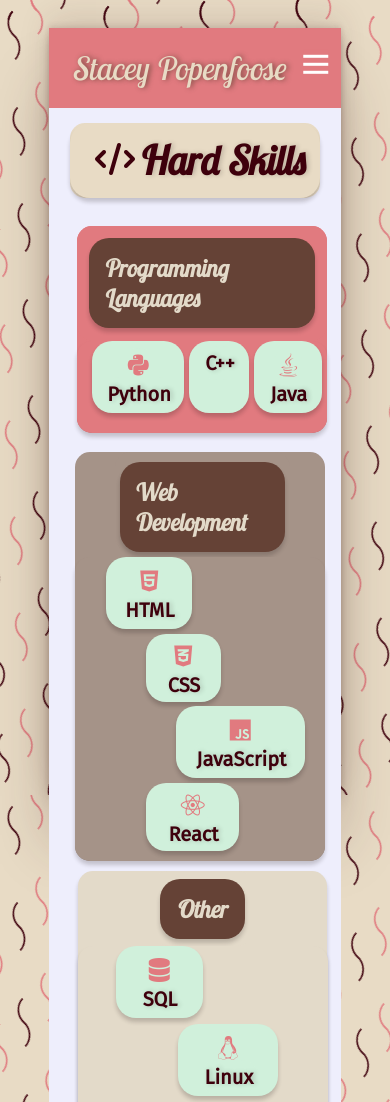
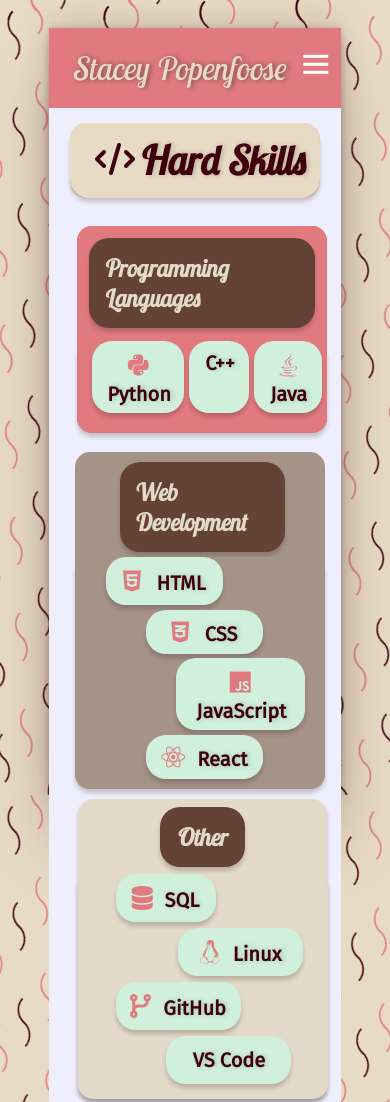
Before and after one commit to slpop/html-css-js-site, a plain HTML site: page skills.html in a window 390 px wide. Shown: the top 1102 px of the page. Drawn offline with Linux system fonts and the light colour scheme.

Commit message:
adjust resizing for mobile

```diff
--- a/styles.css
+++ b/styles.css
@@ -217,9 +217,6 @@
         display: none;
     }
 
-    .main__aboutme {
-
-    }
 
     #hardskills-title__content {
       min-width: 250px;
@@ -272,6 +269,22 @@
 
     .other2 {
       min-width: 250px;
+    }
+
+    .hardskills__container {
+      margin-bottom: 10%;
+    }
+
+    #sql {
+      min-width: 40%;
+    }
+
+    #linux, #github, #vscode {
+      min-width: 50%;
+    }
+
+    #html, #css, #react {
+      min-width: 50%;
     }
 
 }
```
